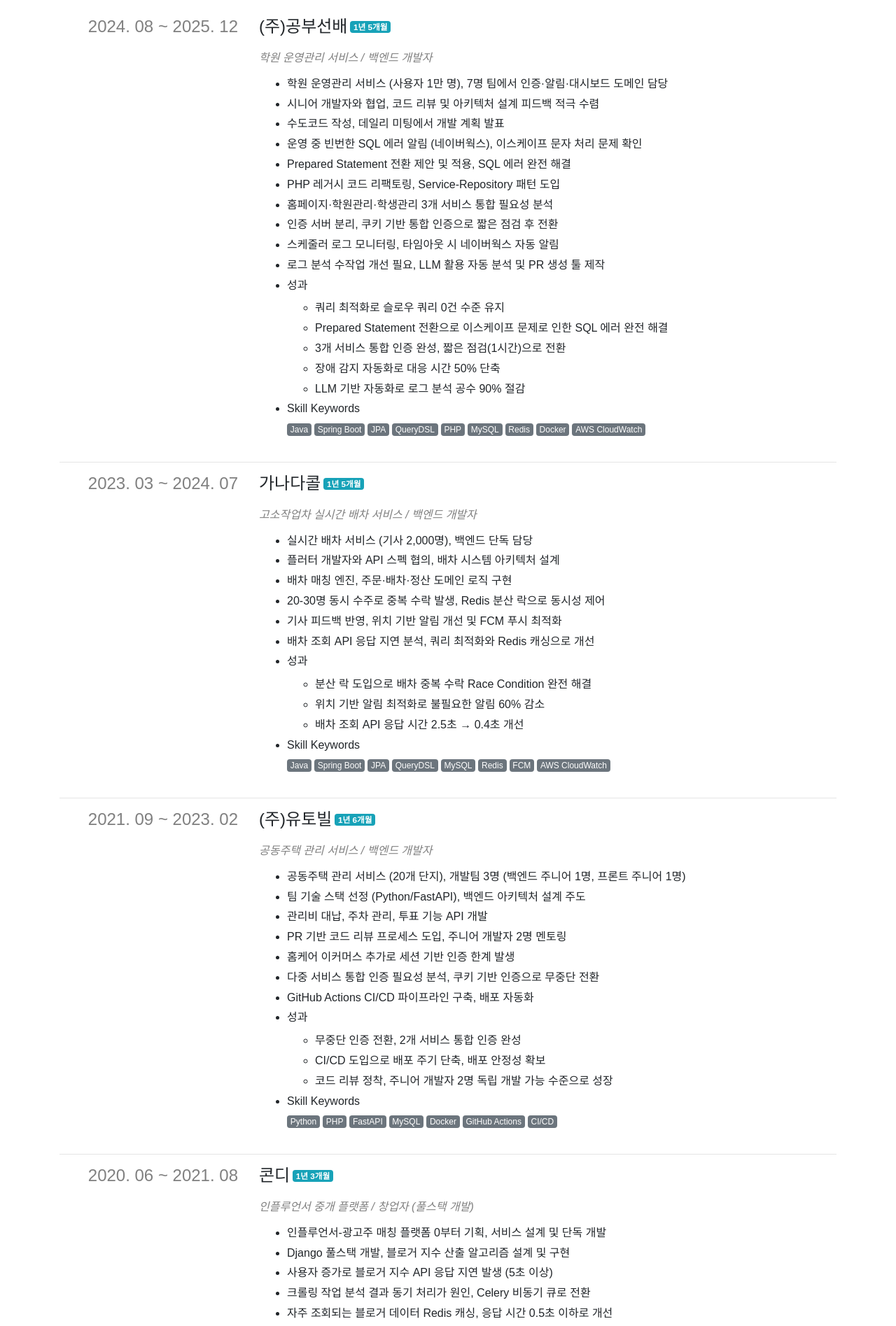
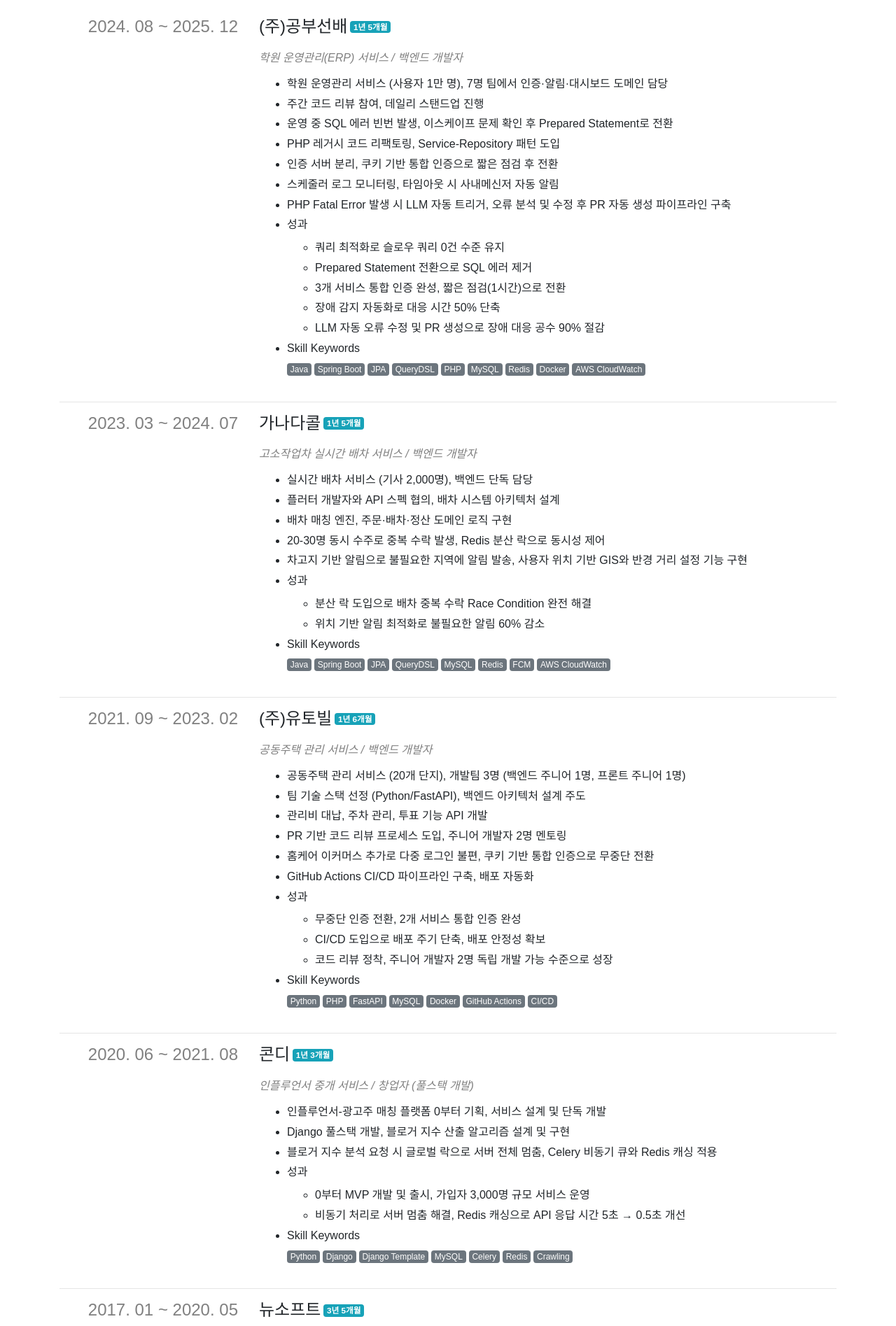
Before and after one commit to yuneast/resume, a Next.js app: page / in a window 1280 px wide. Shown: the part 1120-3015 px from the top of the page at 70% size. Built offline with nearby package versions, Linux system fonts and the light colour scheme; a web font is replaced by a local one.

Commit message:
[DOCS] experience.ts 공부선배 성과 표현 개선

```diff
--- a/payload/experience.ts
+++ b/payload/experience.ts
@@ -20,32 +20,29 @@
       title: '(주)공부선배',
       positions: [
         {
-          title: '학원 운영관리 서비스 / 백엔드 개발자',
+          title: '학원 운영관리(ERP) 서비스 / 백엔드 개발자',
           startedAt: '2024-08',
           endedAt: '2025-12',
           descriptions: [
             '학원 운영관리 서비스 (사용자 1만 명), 7명 팀에서 인증·알림·대시보드 도메인 담당',
-            '시니어 개발자와 협업, 코드 리뷰 및 아키텍처 설계 피드백 적극 수렴',
-            '수도코드 작성, 데일리 미팅에서 개발 계획 발표',
-            '운영 중 빈번한 SQL 에러 알림 (네이버웍스), 이스케이프 문자 처리 문제 확인',
-            'Prepared Statement 전환 제안 및 적용, SQL 에러 완전 해결',
+            '주간 코드 리뷰 참여, 데일리 스탠드업 진행',
+            '운영 중 SQL 에러 빈번 발생, 이스케이프 문제 확인 후 Prepared Statement로 전환',
             'PHP 레거시 코드 리팩토링, Service-Repository 패턴 도입',
-            '홈페이지·학원관리·학생관리 3개 서비스 통합 필요성 분석',
             '인증 서버 분리, 쿠키 기반 통합 인증으로 짧은 점검 후 전환',
-            '스케줄러 로그 모니터링, 타임아웃 시 네이버웍스 자동 알림',
-            '로그 분석 수작업 개선 필요, LLM 활용 자동 분석 및 PR 생성 툴 제작',
+            '스케줄러 로그 모니터링, 타임아웃 시 사내메신저 자동 알림',
+            'PHP Fatal Error 발생 시 LLM 자동 트리거, 오류 분석 및 수정 후 PR 자동 생성 파이프라인 구축'
           ],
           achievements: [
             '쿼리 최적화로 슬로우 쿼리 0건 수준 유지',
             // 측정: MySQL 슬로우 쿼리 로그 분석 (1초 이상 쿼리 0건, 3개월간 모니터링)
-            'Prepared Statement 전환으로 이스케이프 문제로 인한 SQL 에러 완전 해결',
+            'Prepared Statement 전환으로 SQL 에러 제거',
             // 측정: 이스케이프 문제로 인한 SQL 에러 0건 (로그 분석, 3개월간 모니터링)
             '3개 서비스 통합 인증 완성, 짧은 점검(1시간)으로 전환',
             // 측정: 점검 시간 1시간, 기존 사용자 재로그인 없이 3개 서비스 이용 가능
             '장애 감지 자동화로 대응 시간 50% 단축',
             // 측정: 수동 확인 평균 2시간 → 자동 감지 후 1시간 이내 대응
-            'LLM 기반 자동화로 로그 분석 공수 90% 절감',
-            // 측정: 로그 분석 수작업 평균 1시간 → 자동 분석 10분
+            'LLM 자동 오류 수정 및 PR 생성으로 장애 대응 공수 90% 절감',
+            // 측정: 수동 오류 수정 평균 1시간 → LLM 자동 수정 10분
           ],
           skillKeywords: [
             'Java',
@@ -73,16 +70,13 @@
             '플러터 개발자와 API 스펙 협의, 배차 시스템 아키텍처 설계',
             '배차 매칭 엔진, 주문·배차·정산 도메인 로직 구현',
             '20-30명 동시 수주로 중복 수락 발생, Redis 분산 락으로 동시성 제어',
-            '기사 피드백 반영, 위치 기반 알림 개선 및 FCM 푸시 최적화',
-            '배차 조회 API 응답 지연 분석, 쿼리 최적화와 Redis 캐싱으로 개선',
+            '차고지 기반 알림으로 불필요한 지역에 알림 발송, 사용자 위치 기반 GIS와 반경 거리 설정 기능 구현',
           ],
           achievements: [
             '분산 락 도입으로 배차 중복 수락 Race Condition 완전 해결',
             // 측정: 분산 락 적용 후 중복 수락 에러 0건 (로그 분석, 3개월간 모니터링)
             '위치 기반 알림 최적화로 불필요한 알림 60% 감소',
             // 측정: 알림 발송 건수 일 1,500건 → 600건, 배차 수락률 40% → 50% 개선 (데이터 분석)
-            '배차 조회 API 응답 시간 2.5초 → 0.4초 개선',
-            // 측정: CloudWatch 메트릭 P95 응답 시간 비교 (쿼리 최적화, 캐싱 적용 전후)
           ],
           skillKeywords: ['Java', 'Spring Boot', 'JPA', 'QueryDSL', 'MySQL', 'Redis', 'FCM', 'AWS CloudWatch'],
         },
@@ -100,8 +94,7 @@
             '팀 기술 스택 선정 (Python/FastAPI), 백엔드 아키텍처 설계 주도',
             '관리비 대납, 주차 관리, 투표 기능 API 개발',
             'PR 기반 코드 리뷰 프로세스 도입, 주니어 개발자 2명 멘토링',
-            '홈케어 이커머스 추가로 세션 기반 인증 한계 발생',
-            '다중 서비스 통합 인증 필요성 분석, 쿠키 기반 인증으로 무중단 전환',
+            '홈케어 이커머스 추가로 다중 로그인 불편, 쿠키 기반 통합 인증으로 무중단 전환',
             'GitHub Actions CI/CD 파이프라인 구축, 배포 자동화',
           ],
           achievements: [
@@ -120,22 +113,19 @@
       title: '콘디',
       positions: [
         {
-          title: '인플루언서 중개 플랫폼 / 창업자 (풀스택 개발)',
+          title: '인플루언서 중개 서비스 / 창업자 (풀스택 개발)',
           startedAt: '2020-06',
           endedAt: '2021-08',
           descriptions: [
             '인플루언서-광고주 매칭 플랫폼 0부터 기획, 서비스 설계 및 단독 개발',
             'Django 풀스택 개발, 블로거 지수 산출 알고리즘 설계 및 구현',
-            '사용자 증가로 블로거 지수 API 응답 지연 발생 (5초 이상)',
-            '크롤링 작업 분석 결과 동기 처리가 원인, Celery 비동기 큐로 전환',
-            '자주 조회되는 블로거 데이터 Redis 캐싱, 응답 시간 0.5초 이하로 개선',
-            '광고주·인플루언서 피드백 적극 수렴, 기능 개선 및 UI/UX 업데이트',
+            '블로거 지수 분석 요청 시 글로벌 락으로 서버 전체 멈춤, Celery 비동기 큐와 Redis 캐싱 적용',
           ],
           achievements: [
             '0부터 MVP 개발 및 출시, 가입자 3,000명 규모 서비스 운영',
             // 측정: 런칭 후 14개월간 가입자 3,000명 달성, MAU 800명 수준 유지
-            '비동기 처리와 캐싱으로 API 응답 시간 5초 → 0.5초 개선',
-            // 측정: 블로거 지수 API 응답 시간 before/after 비교 (로그 분석)
+            '비동기 처리로 서버 멈춤 해결, Redis 캐싱으로 API 응답 시간 5초 → 0.5초 개선',
+            // 측정: 글로벌 락 제거, API 즉시 응답 가능 + 캐싱으로 5초 → 0.5초 개선
           ],
           skillKeywords: ['Python', 'Django', 'Django Template', 'MySQL', 'Celery', 'Redis', 'Crawling'],
         },
```
